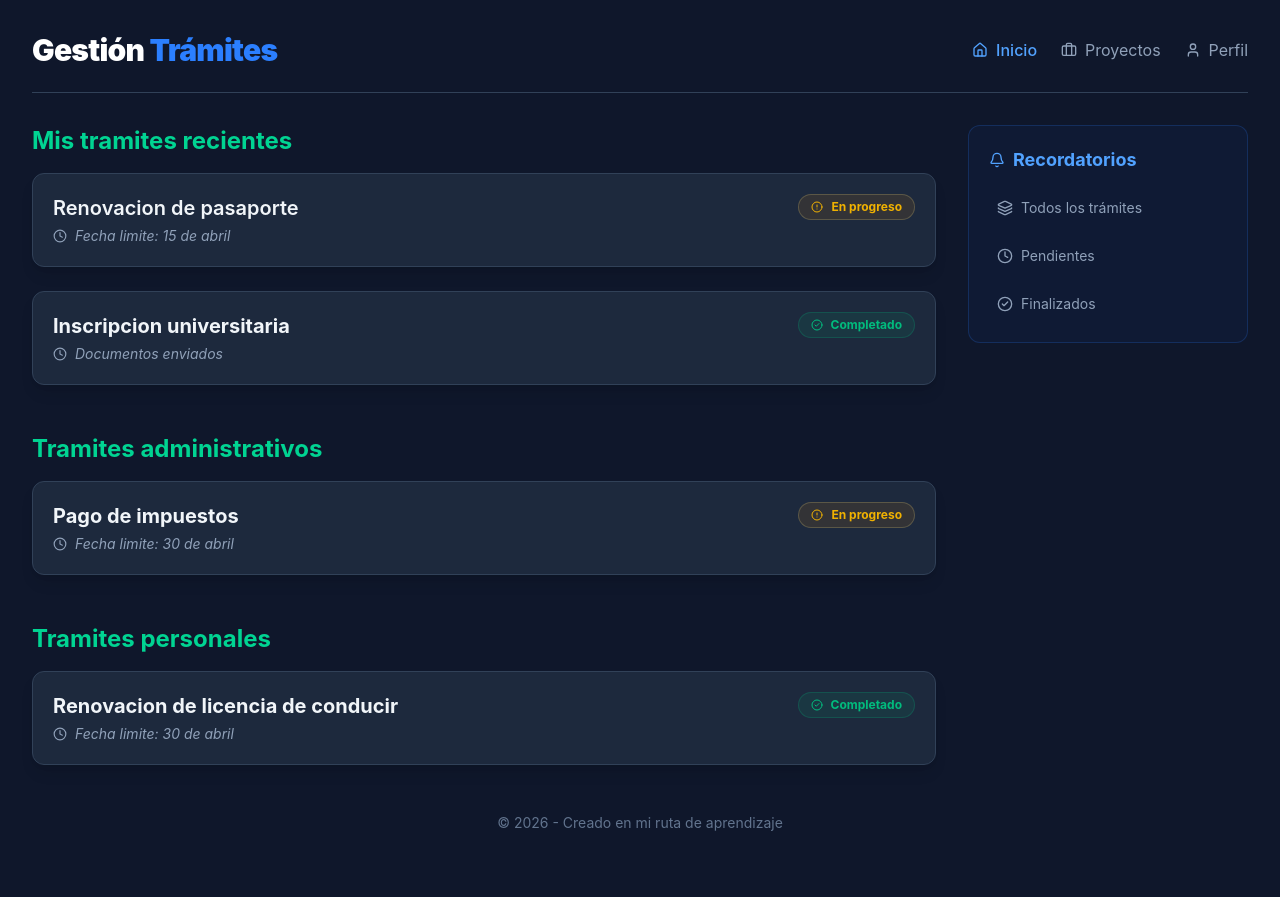
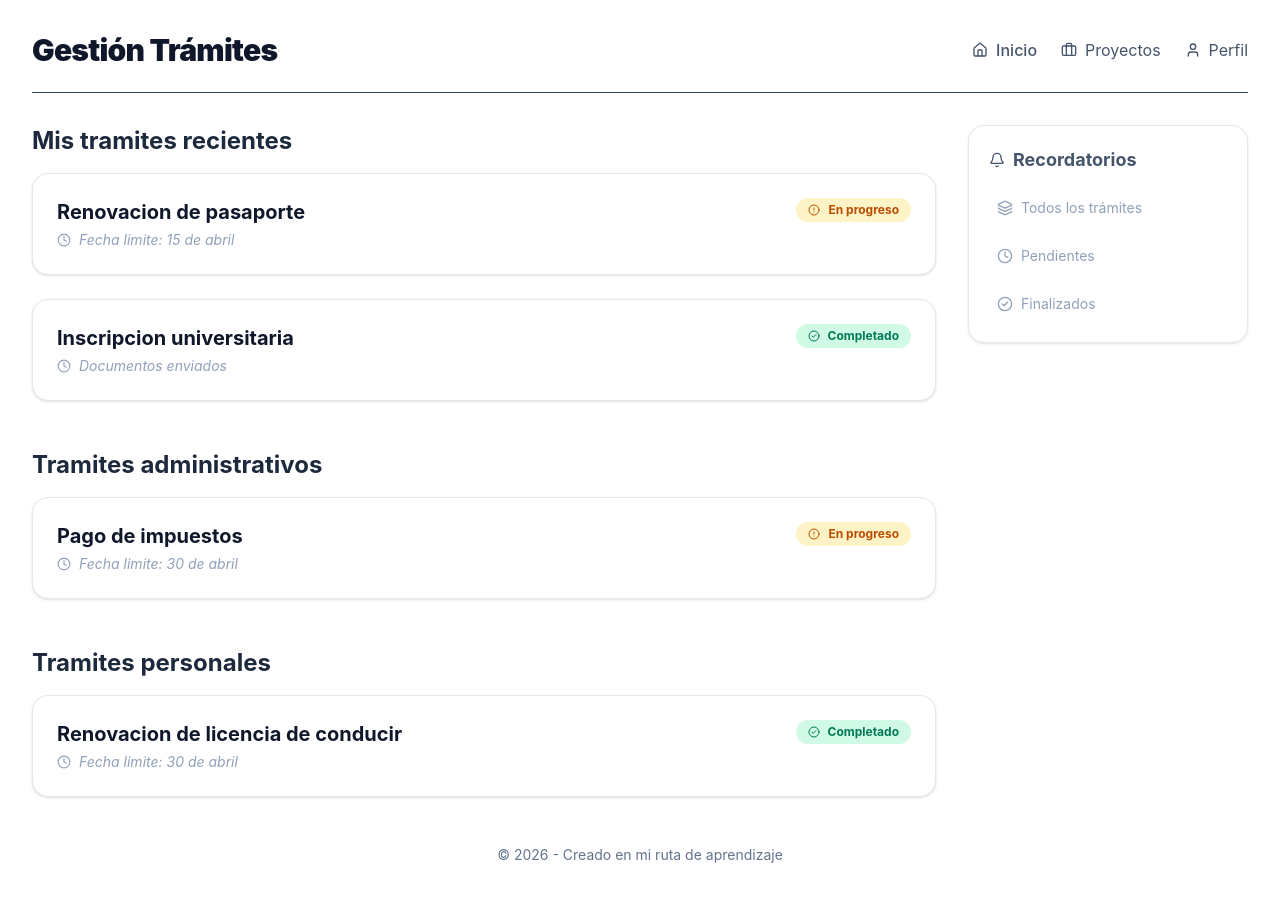
Before and after one commit to BrandonVasquezF/Gestion-tramites-devpulse-dashboard-, a website built with Vite: page index.html in a window 1280 px wide. Before the commit the page ends 865 px from the top, so only its background shows below. Built offline with nearby package versions, Linux system fonts and the light colour scheme.

Commit message:
style: implement light theme, custom colors and improved typography

```diff
--- a/index.html
+++ b/index.html
@@ -6,26 +6,26 @@
     <meta name="viewport" content="width=device-width, initial-scale=1.0" />
     <title>gestion-tramites</title>
   </head>
-  <body class="bg-slate-900 text-slate-100 min-h-screen p-4 md:p-8">
+  <body class="bg-brand-50 text-slate-100 min-h-screen p-4 md:p-8 font-sans">
 
     <header class="flex flex-col md:flex-row justify-between items-center border-b border-slate-700 pb-6 mb-8 gap-4">
-    <h1 class="text-3xl font-black text-white tracking-tight text-center md:text-left">Gestión <span class="text-blue-500">Trámites</span></h1>
+    <h1 class="text-3xl font-black text-slate-900 tracking-tight text-center md:text-left">Gestión <span class="text-brand-500">Trámites</span></h1>
     <nav>
         <ul class="flex gap-4 md:gap-6 items-center">
             <li>
-                <a href="#" class="flex items-center gap-2 text-blue-400 hover:text-blue-300 font-medium" aria-label="Ir a la página de inicio">
+                <a href="#" class="flex items-center gap-2 text-slate-600 hover:text-brand-500 font-medium" aria-label="Ir a la página de inicio">
                     <i data-lucide="home" class="w-4 h-4"></i>
                     <span>Inicio</span>
                 </a>
             </li>
             <li>
-                <a href="#" class="flex items-center gap-2 text-slate-400 hover:text-blue-300 transition-colors text-sm md:text-base" aria-label="Ver mis proyectos de trámites">
+                <a href="#" class="flex items-center gap-2 text-slate-600 hover:text-brand-500 transition-colors text-sm md:text-base" aria-label="Ver mis proyectos de trámites">
                     <i data-lucide="briefcase" class="w-4 h-4"></i>
                     <span>Proyectos</span>
                 </a>
             </li>
             <li>
-                <a href="#" class="flex items-center gap-2 text-slate-400 hover:text-blue-300 transition-colors text-sm md:text-base" aria-label="Ver mi perfil de usuario">
+                <a href="#" class="flex items-center gap-2 text-slate-600 hover:text-brand-500 transition-colors text-sm md:text-base" aria-label="Ver mi perfil de usuario">
                     <i data-lucide="user" class="w-4 h-4"></i>
                     <span>Perfil</span>
                 </a>
@@ -37,34 +37,34 @@
     <main class="grid grid-cols-1 lg:grid-cols-12 gap-8 items-start">
         <div id="contenedor-tramites" class="col-span-1 lg:col-span-9 space-y-12 order-2 lg:order-1">
             <section class="space-y-6">
-                <h2 class="text-xl md:text-2xl font-bold mb-4 text-emerald-400">Mis tramites recientes</h2>
+                <h2 class="text-xl md:text-2xl font-bold mb-4 text-slate-800">Mis tramites recientes</h2>
 
-                <article data-estado="en-progreso" class="bg-slate-800 p-5 rounded-xl border border-slate-700 hover:border-blue-500/50 transition-all shadow-lg">
+                <article data-estado="en-progreso" class="bg-white p-6 rounded-2xl border border-slate-200 shadow-sm hover:shadow-md transition-all">
                     <div class="flex justify-between items-start">
                         <div>
-                            <h3 class="text-xl font-semibold">Renovacion de pasaporte</h3>
+                            <h3 class="text-xl font-bold text-slate-900">Renovacion de pasaporte</h3>
                             <p class="flex items-center gap-2 text-slate-400 text-sm mt-1 italic">
                                 <i data-lucide="clock" class="w-3.5 h-3.5"></i>
                                 <span>Fecha limite: 15 de abril</span>
                             </p>
                         </div>
-                        <span class="flex items-center gap-2 bg-amber-500/10 text-yellow-500 text-xs font-bold px-3 py-1 rounded-full border border-amber-200/20" aria-label="Estado: En progreso">
+                        <span class="flex items-center gap-2 bg-amber-100 text-amber-700 border-amber-200 text-xs font-bold px-3 py-1 rounded-full" aria-label="Estado: En progreso">
                             <i data-lucide="alert-circle" class="w-3 h-3"></i>
                             En progreso
                         </span>
                     </div>
                 </article>
 
-                <article data-estado="completado" class="bg-slate-800 p-5 rounded-xl border border-slate-700 hover:border-blue-500/50 transition-all shadow-lg">
+                <article data-estado="completado" class="bg-white p-6 rounded-2xl border border-slate-200 shadow-sm hover:shadow-md transition-all">
                     <div class="flex justify-between items-start">
                         <div>
-                            <h3 class="text-xl font-bold text-slate-100">Inscripcion universitaria</h3>
+                            <h3 class="text-xl font-bold text-slate-900">Inscripcion universitaria</h3>
                             <p class="flex items-center gap-2 text-slate-400 text-sm mt-1 italic">
                                 <i data-lucide="clock" class="w-3.5 h-3.5"></i>
                                 <span>Documentos enviados</span>
                             </p>
                         </div>
-                        <span class="flex items-center gap-2 bg-emerald-500/10 text-emerald-500 text-xs font-bold px-3 py-1 rounded-full border border-emerald-500/20" aria-label="Estado: Completado">
+                        <span class="flex items-center gap-2 bg-emerald-100 text-emerald-700 border-emerald-200 text-xs font-bold px-3 py-1 rounded-full" aria-label="Estado: Completado">
                             <i data-lucide="check-circle-2" class="w-3 h-3"></i>
                             Completado
                         </span>
@@ -73,18 +73,18 @@
             </section>
 
             <section class="space-y-6">
-                <h2 class="text-xl md:text-2xl font-bold mb-4 text-emerald-400">Tramites administrativos</h2>
+                <h2 class="text-xl md:text-2xl font-bold mb-4 text-slate-800">Tramites administrativos</h2>
 
-                <article data-estado="en-progreso" class="bg-slate-800 p-5 rounded-xl border border-slate-700 hover:border-blue-500/50 transition-all shadow-lg">
+                <article data-estado="en-progreso" class="bg-white p-6 rounded-2xl border border-slate-200 shadow-sm hover:shadow-md transition-all">
                     <div class="flex justify-between items-start">
                         <div>
-                            <h3 class="text-xl font-bold text-slate-100">Pago de impuestos</h3>
+                            <h3 class="text-xl font-bold text-slate-900">Pago de impuestos</h3>
                             <p class="flex items-center gap-2 text-slate-400 text-sm mt-1 italic">
                                 <i data-lucide="clock" class="w-3.5 h-3.5"></i>
                                 <span>Fecha limite: 30 de abril</span>
                             </p>
                         </div>
-                        <span class="flex items-center gap-2 bg-amber-500/10 text-yellow-500 text-xs font-bold px-3 py-1 rounded-full border border-amber-200/20" aria-label="Estado: En progreso">
+                        <span class="flex items-center gap-2 bg-amber-100 text-amber-700 border-amber-200 text-xs font-bold px-3 py-1 rounded-full" aria-label="Estado: En progreso">
                             <i data-lucide="alert-circle" class="w-3 h-3"></i>
                             En progreso
                         </span>
@@ -93,18 +93,18 @@
             </section>
 
             <section class="space-y-6">
-                <h2 class="text-xl md:text-2xl font-bold mb-4 text-emerald-400">Tramites personales</h2>
+                <h2 class="text-xl md:text-2xl font-bold mb-4 text-slate-800">Tramites personales</h2>
 
-                <article data-estado="completado" class="bg-slate-800 p-5 rounded-xl border border-slate-700 hover:border-blue-500/50 transition-all shadow-lg">
+                <article data-estado="completado" class="bg-white p-6 rounded-2xl border border-slate-200 shadow-sm hover:shadow-md transition-all">
                     <div class="flex justify-between items-start">
                         <div>
-                            <h3 class="text-xl font-bold text-slate-100">Renovacion de licencia de conducir</h3>
+                            <h3 class="text-xl font-bold text-slate-900">Renovacion de licencia de conducir</h3>
                             <p class="flex items-center gap-2 text-slate-400 text-sm mt-1 italic">
                                 <i data-lucide="clock" class="w-3.5 h-3.5"></i>
                                 <span>Fecha limite: 30 de abril</span>
                             </p>
                         </div>
-                        <span class="flex items-center gap-2 bg-emerald-500/10 text-emerald-500 text-xs font-bold px-3 py-1 rounded-full border border-emerald-500/20" aria-label="Estado: Completado">
+                        <span class="flex items-center gap-2 bg-emerald-100 text-emerald-700 border-emerald-200 text-xs font-bold px-3 py-1 rounded-full" aria-label="Estado: Completado">
                             <i data-lucide="check-circle-2" class="w-3 h-3"></i>
                             Completado
                         </span>
@@ -113,8 +113,8 @@
             </section>
         </div>
         <aside class="col-span-1 lg:col-span-3 sticky top-8 h-fit order-1 lg:order-2">
-            <div class="bg-blue-900/10 p-5 rounded-xl border border-blue-500/20">
-                <h2 class="flex items-center gap-2 font-bold text-blue-400 mb-4 text-lg">
+            <div class="bg-white p-5 rounded-2xl border border-slate-200 shadow-sm">
+                <h2 class="flex items-center gap-2 font-bold text-slate-600 mb-4 text-lg">
                     <i data-lucide="bell" class="w-4 h-4"></i>Recordatorios
                 </h2>
 
--- a/tailwind.config.js
+++ b/tailwind.config.js
@@ -7,7 +7,15 @@ export default {
   ],
   // 2. THEME: Tu "Estilo Único"
   theme: {
-    extend: {},
+    extend: {
+      colors: {
+        brand: {
+          50: '#f8fafc',  // Tu nuevo color de FONDO (casi blanco)
+          500: '#3b82f6', // El azul de tu logo
+          900: '#1e293b', // Color para TEXTOS principales
+        }
+      }
+    },
   },
   // 3. PLUGINS: Las "Expansiones"
   plugins: [],
```
